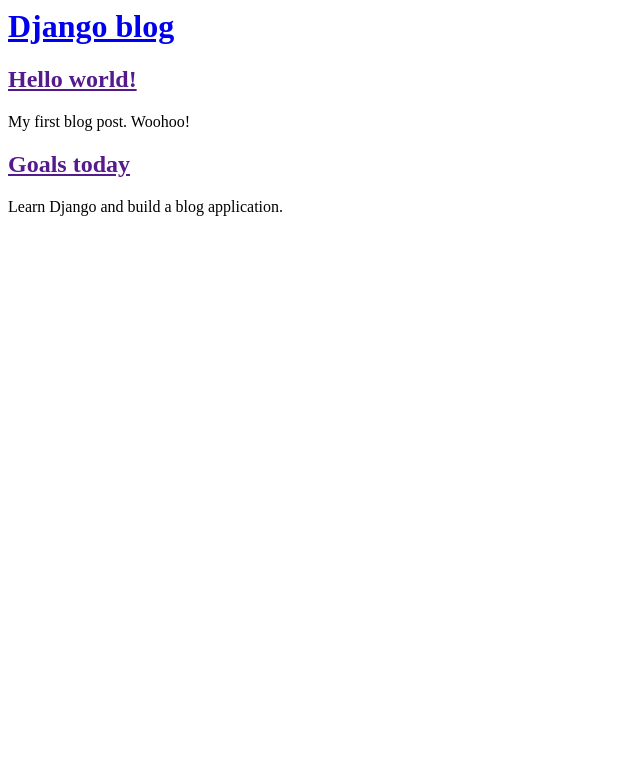
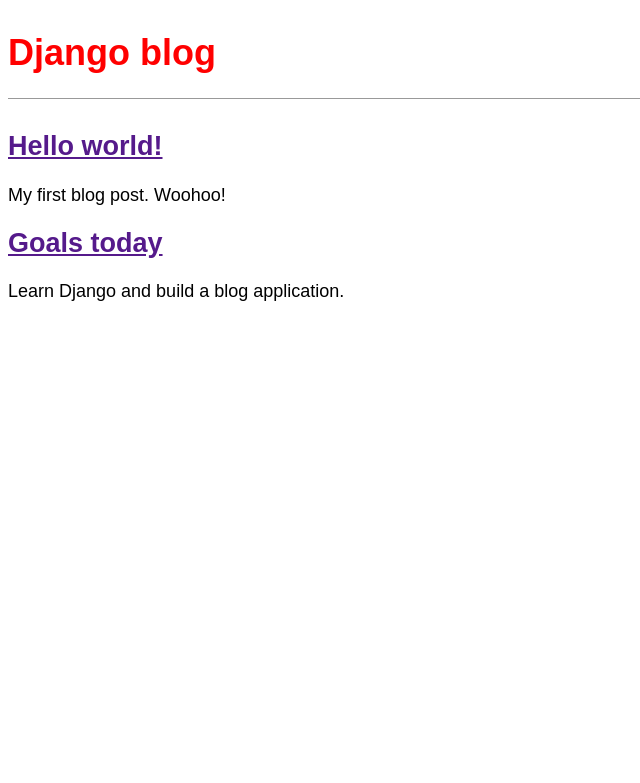
Before and after one commit to YimengL/django-practice, a Django app: page / in a window 1280 px wide. Shown: the top 783 px of the page, without its empty margins (0-640 px from the left). Run offline with Django 3.2, Linux system fonts and the light colour scheme; data comes from the database, SQL or seed files in the repository; some web fonts are replaced.

Commit message:
add css file

```diff
--- a/blog/blog_project/settings.py
+++ b/blog/blog_project/settings.py
@@ -108,3 +108,4 @@
 # https://docs.djangoproject.com/en/2.2/howto/static-files/
 
 STATIC_URL = '/static/'
+STATICFILES_DIRS = [os.path.join(BASE_DIR, 'static')]
--- /dev/null
+++ b/blog/static/css/base.css
@@ -0,0 +1,48 @@
+/* static/css/base.css */
+body {
+    font-family: 'Source Sans Pro', sans-serif;
+    font-size: 18px;
+}
+
+header {
+    border-bottom: 1px solid #999;
+    margin-bottom: 2rem;
+    display: flex;
+}
+
+header h1 a {
+    color: red;
+    text-decoration: none;
+}
+
+.nav-left {
+    margin-right: auto;
+}
+
+.nav-right {
+    display: flex;
+    padding-top: 2rem;
+}
+
+.post-entry {
+    margin-bottom: 2rem;
+}
+
+.post-entry h2 {
+    margin: 0.5rem 0;
+}
+
+.post-entry h2 a,
+.post-entry h2 a:visited {
+    color: blue;
+    text-decoration: none;
+}
+
+.post-entry p {
+    margin: 0;
+    font-weight: 400;
+}
+
+.post-entry h2 a:hover {
+    color: red;
+}
--- a/blog/templates/base.html
+++ b/blog/templates/base.html
@@ -1,7 +1,10 @@
 <!-- templates/base.html -->
+{% load static %}
 <html>
 <head>
     <title>Django blog</title>
+    <link href="https://fonts.googleapi.com/css?family=Source+Sans+Pros:400" rel="stylesheet" />
+    <link href="{% static 'css/base.css' %}" rel="stylesheet" />
 </head>
 <body>
 <header>
```
